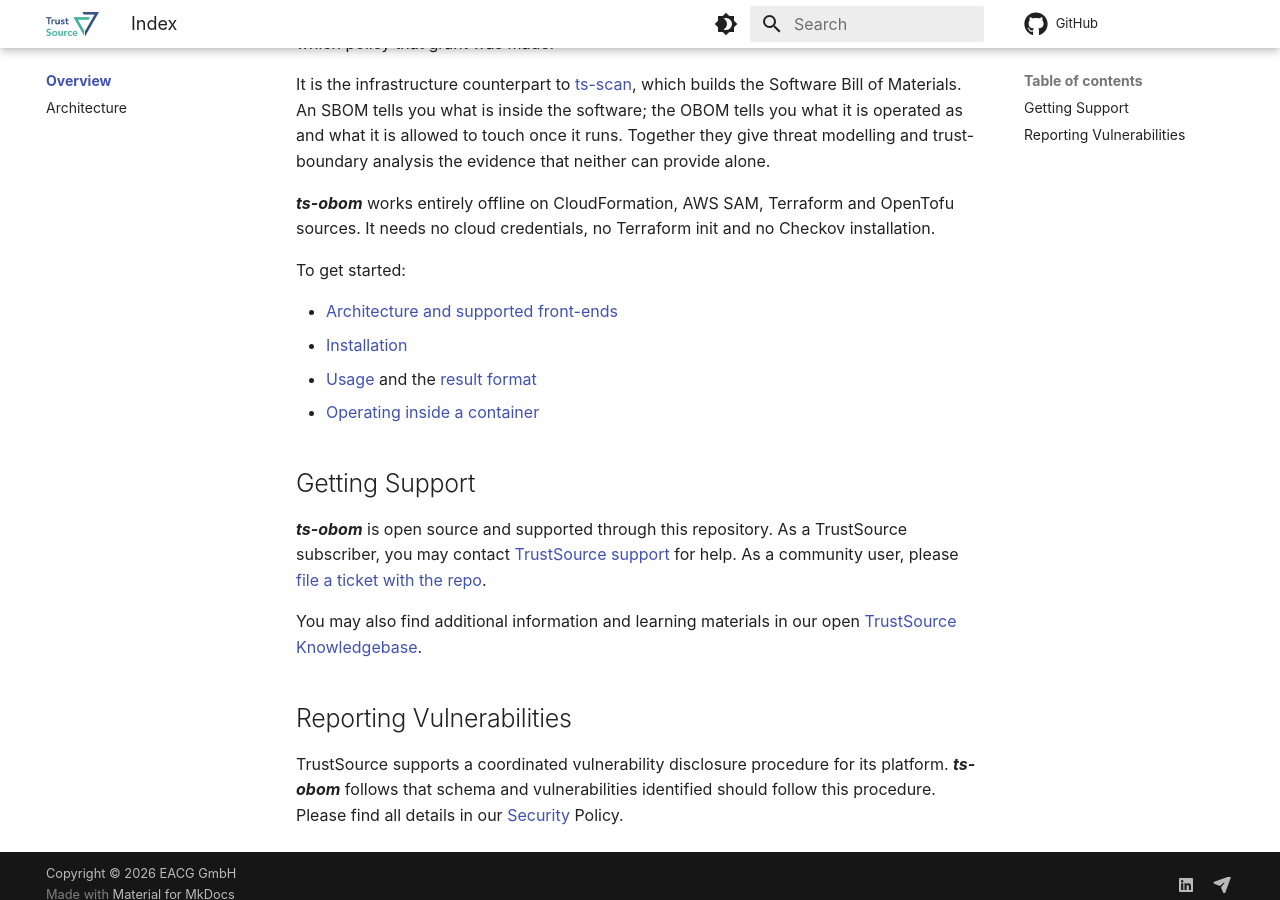
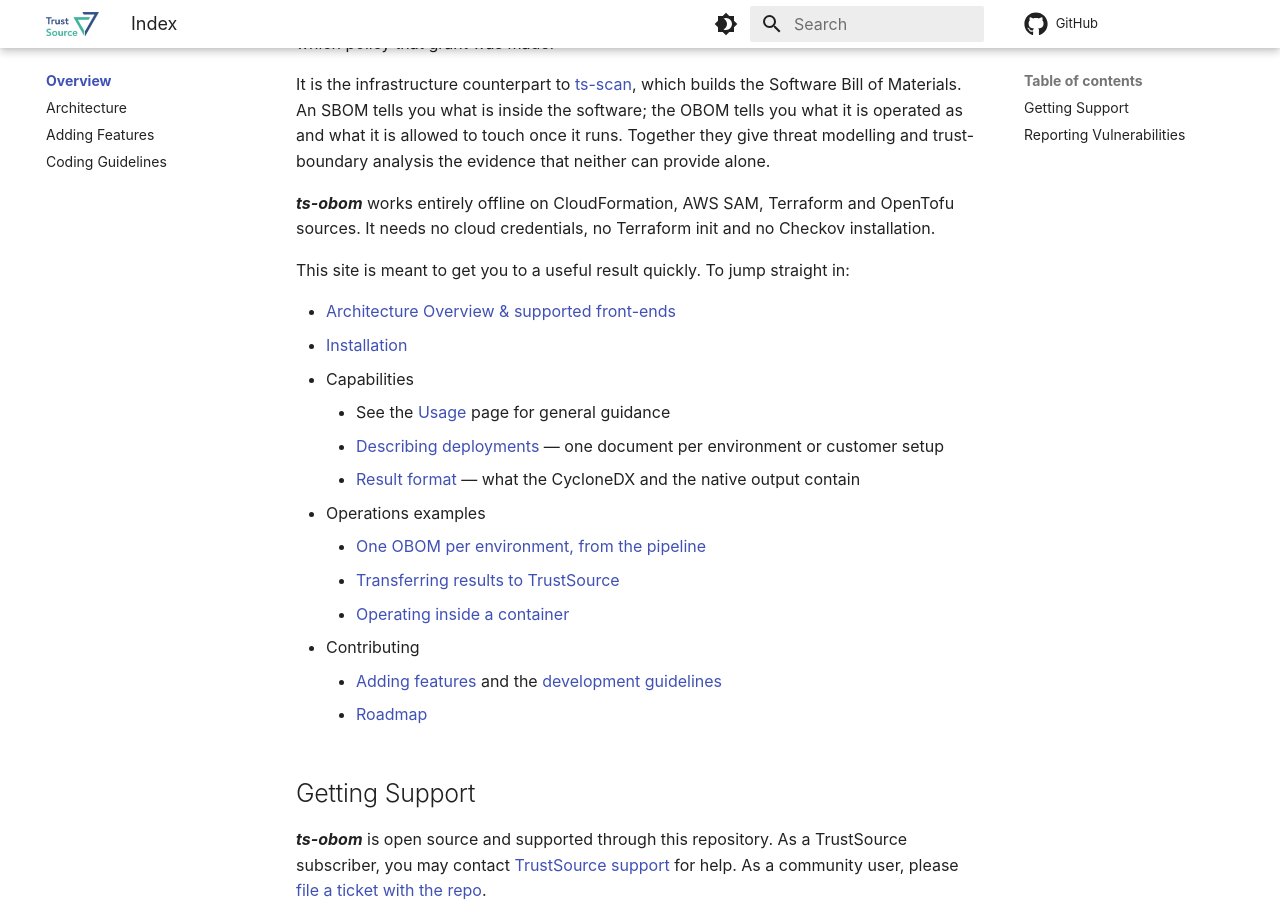
Before and after one commit to TrustSource/ts-obom, an MkDocs documentation site: the page built from docs/index.md, in a window 1280 px wide and 900 px high, scrolled down 360 px. Built offline with MkDocs 1.6.1 and Material for MkDocs 9.7.7, drawn with Linux system fonts in a browser that asks for light colours; comment, search, counter and statistics services are not loaded.

Commit message:
docs: give ts-obom the documentation structure ts-scan has
The site had the theme and the deployment workflow already, but not the
concept: one Usage page carrying everything, no contribution guide, no
roadmap, no worked example. This brings it to the shape ts-scan uses, so the
two read as one family.

Usage is split into task oriented pages -- deployments and parameters,
transferring to TrustSource, the result format -- with usage.md keeping the
general guidance and linking on. Adding Features and Coding Guidelines cover
where to extend the tool and the rules around the vendored Checkov subset,
which are the ones a contributor is most likely to get wrong. The roadmap is
the backlog from architecture.md, without invented dates, plus what is
deliberately not planned. A use case walks through one OBOM per environment
from a pipeline, including the mistake of naming a deployment without giving
it parameter values.

The README now groups the scan options by what they decide and explains
--deployment together with the parameter flags, instead of listing them apart
and explaining the connection further down under upload, where it does not
belong.

Not copied from ts-scan: its `favicon: assets/favicon.png`, which points at a
file that is not in its docs/assets -- Material falls back to its own default,
so the reference does nothing except look like it works.

Co-Authored-By: Claude Opus 5 <noreply@anthropic.com>

```diff
--- a/docs/index.md
+++ b/docs/index.md
@@ -8,12 +8,21 @@ It is the infrastructure counterpart to [ts-scan](https://trustsource.github.io/
 
 ***ts-obom*** works entirely offline on CloudFormation, AWS SAM, Terraform and OpenTofu sources. It needs no cloud credentials, no Terraform init and no Checkov installation.
 
-To get started:
+This site is meant to get you to a useful result quickly. To jump straight in:
 
-- [Architecture and supported front-ends](/ts-obom/architecture)
+- [Architecture Overview & supported front-ends](/ts-obom/architecture)
 - [Installation](/ts-obom/setup)
-- [Usage](/ts-obom/usage) and the [result format](/ts-obom/format)
-- [Operating inside a container](/ts-obom/container)
+- Capabilities
+    - See the [Usage](/ts-obom/usage) page for general guidance
+    - [Describing deployments](/ts-obom/deployments) — one document per environment or customer setup
+    - [Result format](/ts-obom/format) — what the CycloneDX and the native output contain
+- Operations examples
+    - [One OBOM per environment, from the pipeline](/ts-obom/uc01-perEnvironment)
+    - [Transferring results to TrustSource](/ts-obom/upload)
+    - [Operating inside a container](/ts-obom/container)
+- Contributing
+    - [Adding features](/ts-obom/adding) and the [development guidelines](/ts-obom/guidelines)
+    - [Roadmap](/ts-obom/roadmap)
 
 ## Getting Support
 
--- a/mkdocs.yml
+++ b/mkdocs.yml
@@ -16,14 +16,24 @@ nav:
   - Overview:
     - 'index.md'
     - Architecture: 'architecture.md'
+    - Adding Features: 'adding.md'
+    - Coding Guidelines: 'guidelines.md'
   - Installation: 'setup.md'
   - Usage:
     - 'usage.md'
-    - Result format: 'format.md'
-    - Operating inside a container: 'container.md'
+    - Scan for:
+      - deployments: 'deployments.md'
+    - Results:
+      - result format: 'format.md'
+      - transferring to TrustSource: 'upload.md'
+    - Operate:
+      - operating inside a container: 'container.md'
+    - Use Cases:
+      - One OBOM per environment: 'uc01-perEnvironment.md'
   - Security: 'security.md'
   - About:
     - 'about.md'
+    - Roadmap: 'roadmap.md'
     - Changelog: 'CHANGELOG.md'
 
 
```
Also changed, not shown: CHANGELOG.md (+8 -0 lines), README.md (+35 -10 lines), docs/adding.md (added, +55 -0 lines), docs/deployments.md (added, +56 -0 lines), docs/format.md (+2 -2 lines), docs/guidelines.md (added, +44 -0 lines), docs/roadmap.md (added, +21 -0 lines), docs/uc01-perEnvironment.md (added, +80 -0 lines), docs/upload.md (added, +43 -0 lines), docs/usage.md (+8 -89 lines).
